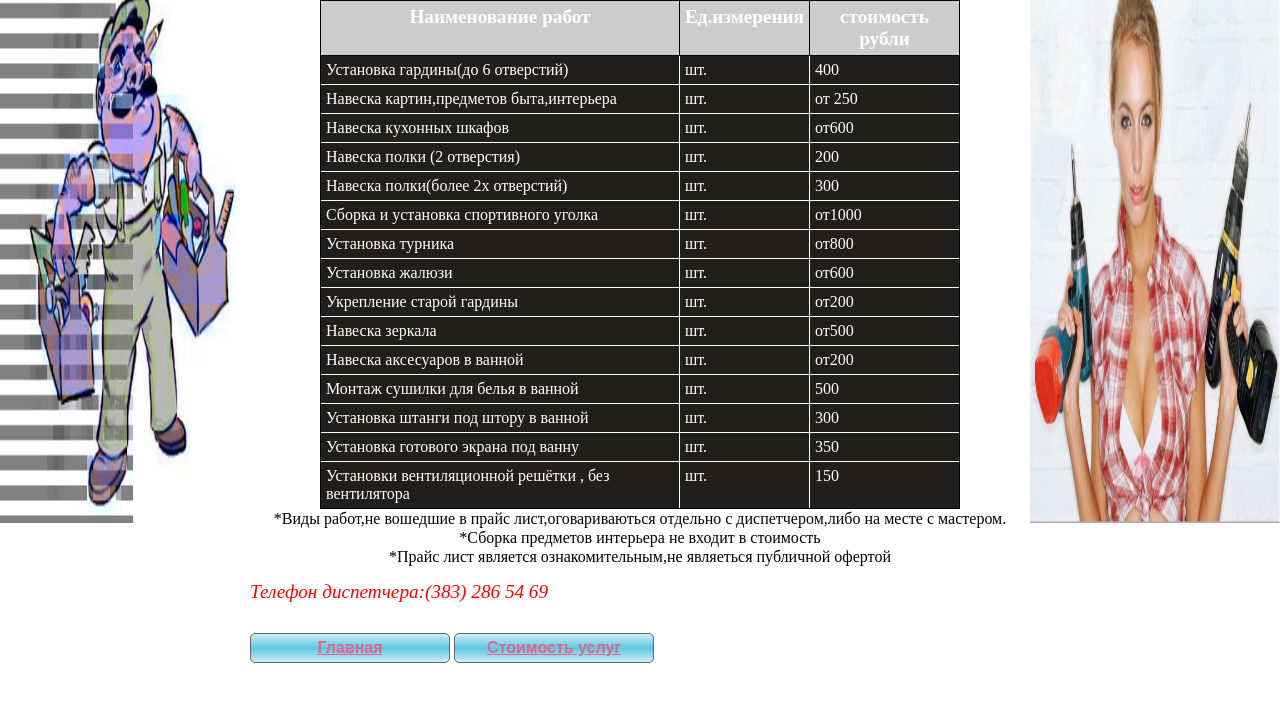
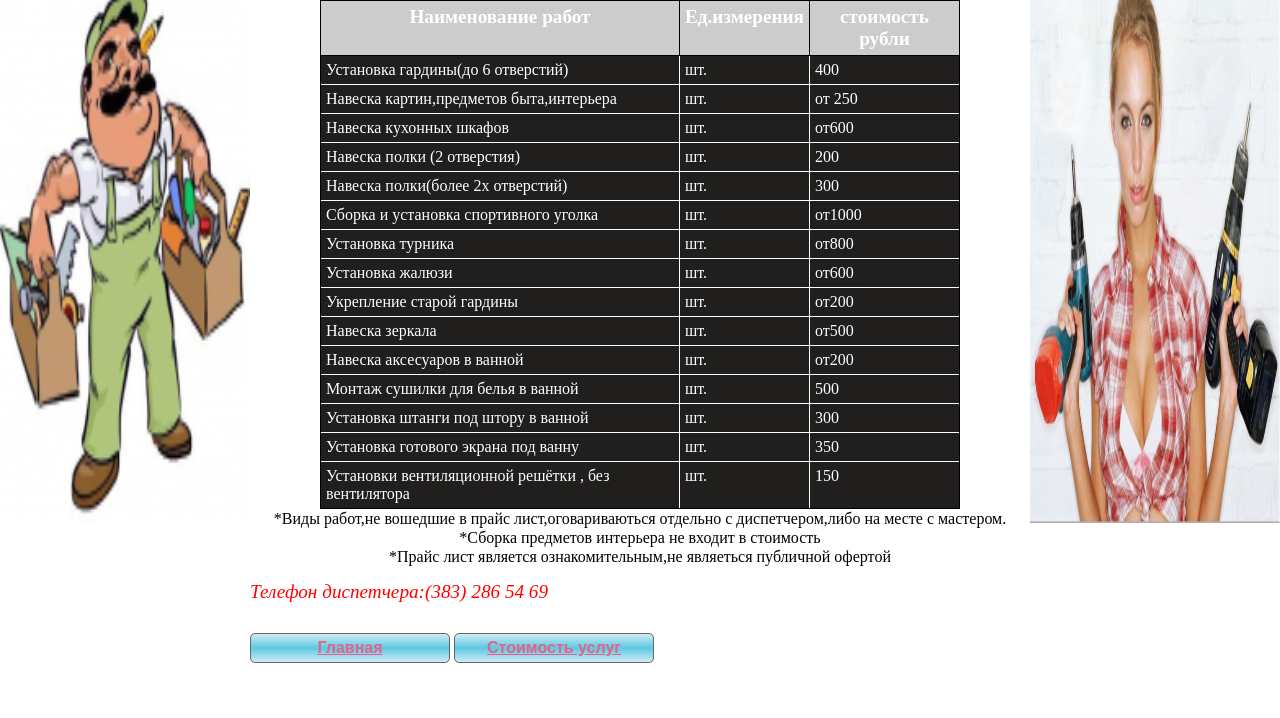
Before and after one commit to mygnachas/domashniy-master, a plain HTML site: page Домашний мастер.html in a window 1280 px wide. Shown: the part 281-999 px from the top of the page. Drawn offline with Linux system fonts and the light colour scheme.

Commit message:
картинка

```diff
--- a/Домашний мастер.html
+++ b/Домашний мастер.html
@@ -22,8 +22,8 @@
 <button><A HREF="index.html">Главная</A></button> <button><A HREF="муж на час.html">О нас</A></button> <button><A HREF="Стоимость,расценки.html">Стоимость услуг</A></button> <BUTTON><A HREF="Мастер , вызвать.html">Оставить заявку</A></BUTTON>
 <hr>
 </header>
-	<div style="top:195px;left: 40px"><img class="imgleft" src="img.jpg\2.jpg"width="350" height="550"></div>
- <div style="top:195px;right: 40px"><img class="imgright" src="img.jpg\cborkamebeli.jpg"width="350" height="550"></div>
+	<div style="top:195px;left: 40px"><img class="imgleft" src="img.jpg\Мастер на дом.png" width="350" height="550"></div>
+ <div style="top:195px;right: 40px"><img class="imgright" src="img.jpg\cborkamebeli.jpg" width="350" height="550"></div>
 <center>
  <CAPTION><h2>Стоимость навески предметов</h2></CAPTION>
 <TABLE border="1" width="50%" cellpadding="5">
```
Also changed, not shown: img.jpg/Мастер на дом.png (added).
